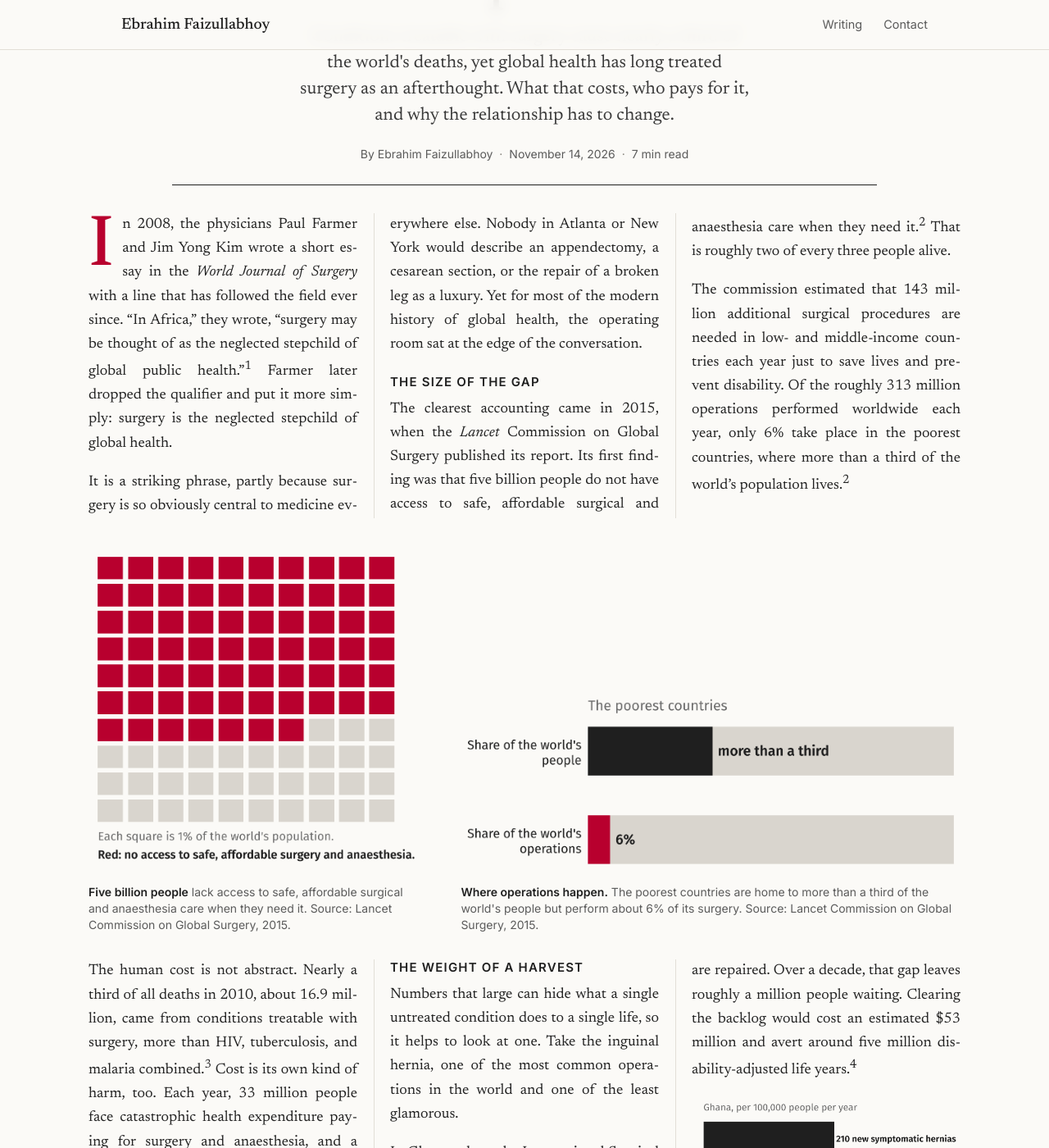
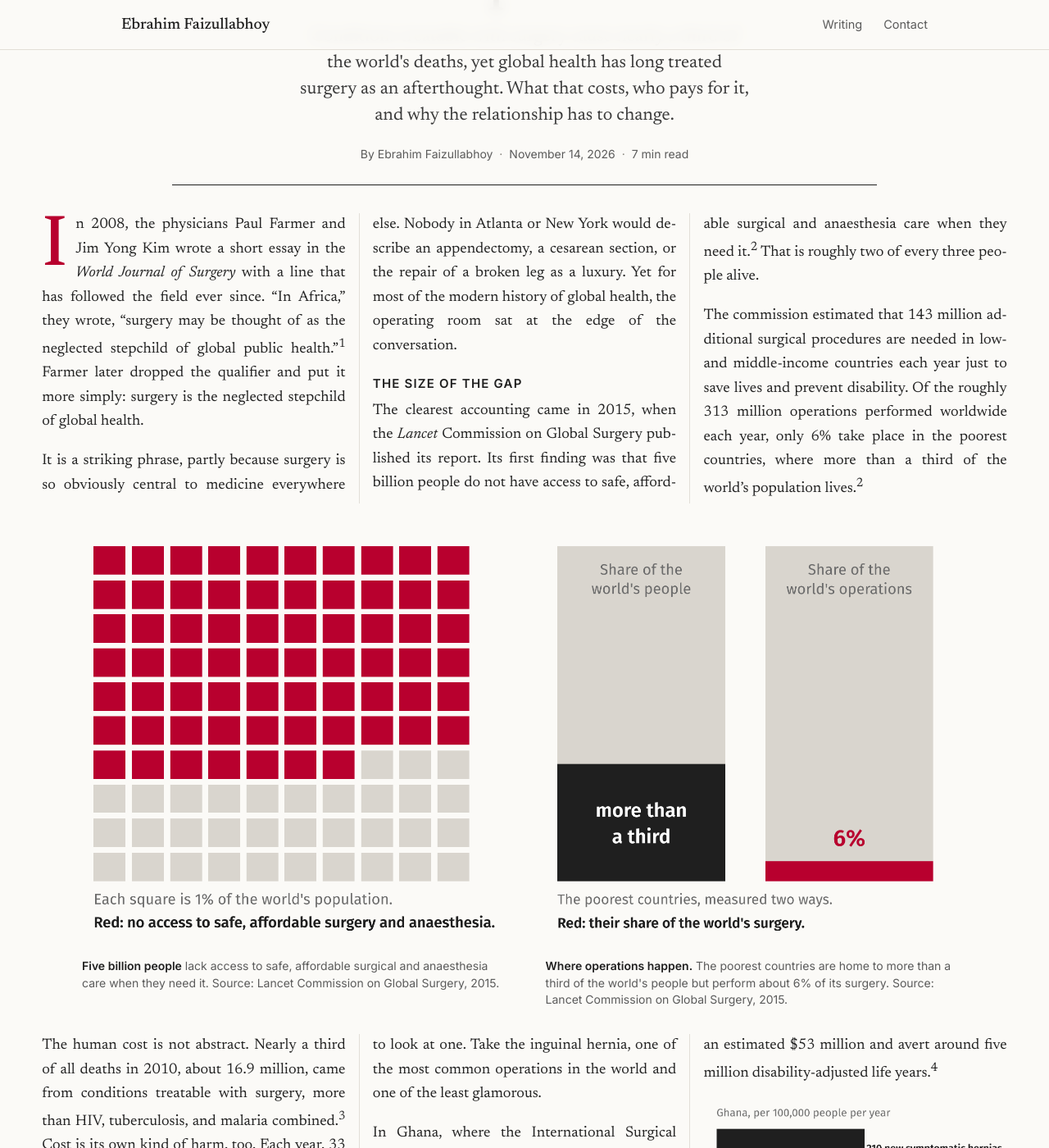
Before and after one commit to ayektadev/ebrahim-faizullabhoy, a Jekyll site: the page built from _posts/2026-11-14-nurturing-the-neglected-stepchild.md, in a window 1280 px wide and 1400 px high, scrolled down 275 px. Shown: the whole window at 82% size. Built offline with Jekyll 4.4.1, drawn with Linux system fonts in a browser that asks for light colours.

Commit message:
Make feature posts scale on wide screens; match the two opening charts
Co-Authored-By: Claude Opus 5.5 <noreply@anthropic.com>
Claude-Session: https://claude.ai/code/session_01JYHEig6Pq4cuTbu97pfxzm

```diff
--- a/assets/css/feature.css
+++ b/assets/css/feature.css
@@ -1,5 +1,5 @@
 /* Newspaper-style long-form layout for feature posts */
-.feature{max-width:1120px; margin:0 auto; padding:56px 28px 24px}
+.feature{max-width:1600px; margin:0 auto; padding:56px clamp(20px,4vw,72px) 24px}
 .feature-head{max-width:860px; margin:0 auto 34px; text-align:center; border-bottom:1px solid var(--ink); padding-bottom:26px}
 .kicker{font:600 13px/1 var(--sans); letter-spacing:.16em; text-transform:uppercase; color:var(--accent); margin:0 0 18px}
 .feature h1{font:500 clamp(40px,6vw,68px)/1.04 var(--serif); letter-spacing:-.015em; margin:0 0 16px}
@@ -8,7 +8,7 @@
 .byline span{color:var(--soft); margin:0 4px}
 
 /* body in columns */
-.feature-body{columns:3 300px; column-gap:40px; column-rule:1px solid var(--hair); font:400 18px/1.62 var(--serif); color:#232323}
+.feature-body{columns:4 300px; column-gap:clamp(32px,2.6vw,52px); column-rule:1px solid var(--hair); font:400 clamp(18px,.9rem + .3vw,20px)/1.62 var(--serif); color:#232323}
 .feature-body p{margin:0 0 1em; text-align:justify; hyphens:auto; -webkit-hyphens:auto}
 .feature-body > p:first-of-type::first-letter{float:left; font:500 88px/.78 var(--serif); margin:8px 10px 0 0; color:var(--accent)}
 .feature-body h2{font:600 15px/1.3 var(--sans); letter-spacing:.08em; text-transform:uppercase; color:var(--ink); margin:1.4em 0 .6em; break-after:avoid}
@@ -20,7 +20,7 @@
 .feature-body figure img{display:block; width:100%; height:auto}
 .feature-body figcaption{font:400 14px/1.45 var(--sans); color:var(--mid); margin-top:8px; text-align:left}
 .feature-body figcaption b{color:var(--ink); font-weight:600}
-.feature-body .span.figure-row{display:grid; grid-template-columns:.8fr 1.2fr; gap:48px; align-items:end}
+.feature-body .span.figure-row{display:grid; grid-template-columns:1fr 1fr; gap:clamp(28px,4vw,64px); align-items:start; max-width:1080px; margin-left:auto; margin-right:auto}
 .feature-body .span figure{margin:0}
 
 .pull{column-span:all; margin:30px auto 34px; max-width:860px; text-align:center; border-top:1px solid var(--ink); border-bottom:1px solid var(--ink); padding:26px 10px}
```
Also changed, not shown: assets/img/posts/share-of-operations.png.
